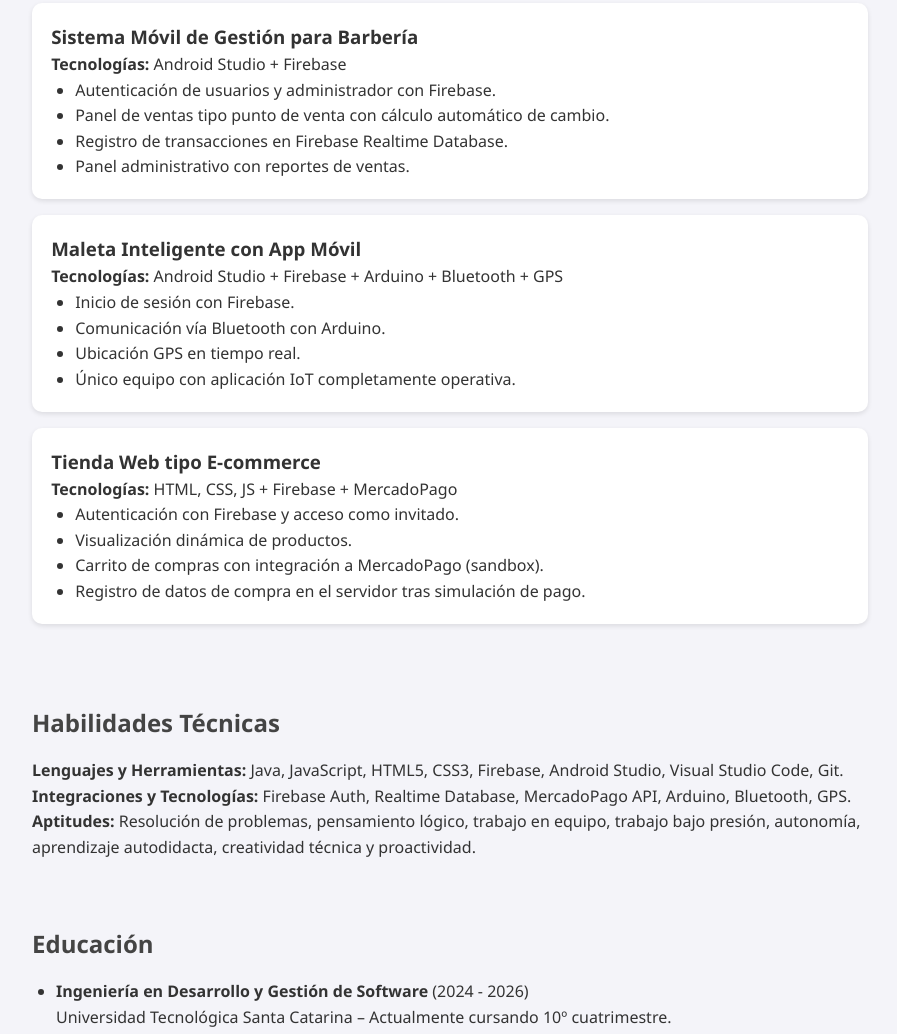
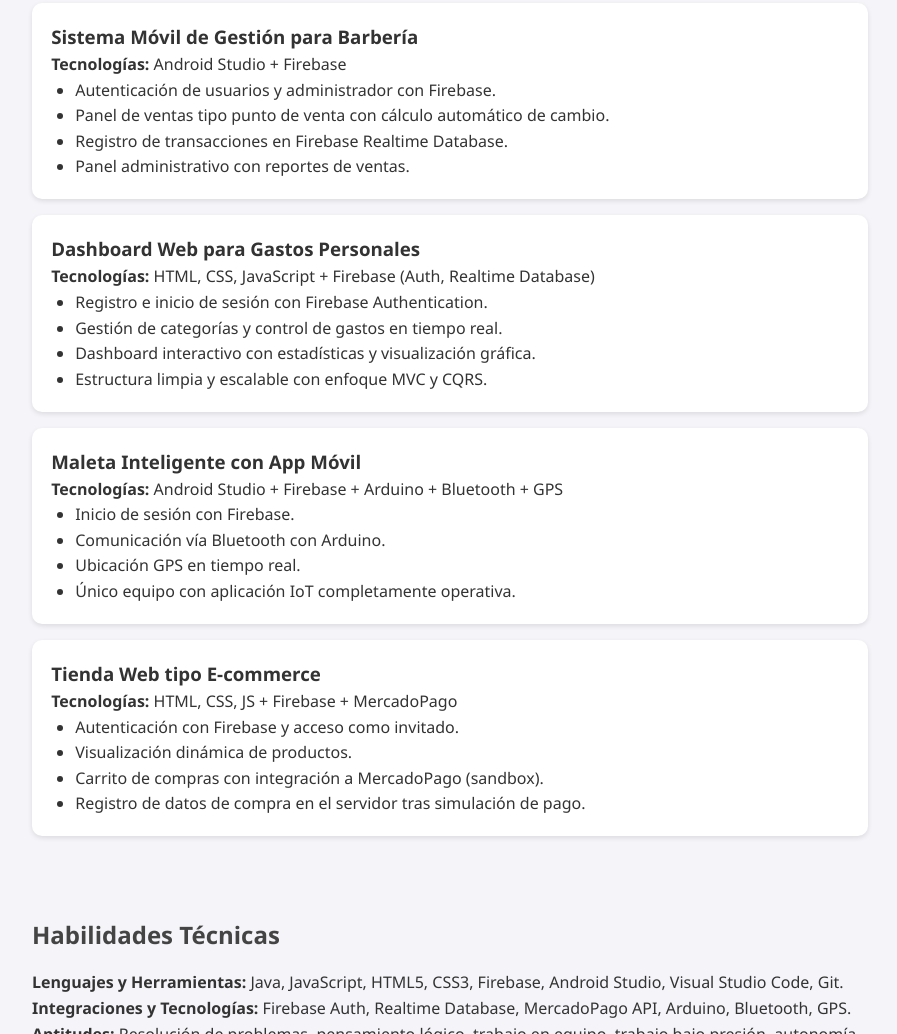
Before and after one commit to palacios-2004/EduardoPalacios, a plain HTML site: page index.html in a window 1280 px wide. Shown: the part 998-2032 px from the top of the page, without its empty margins (190-1087 px from the left). Drawn offline with Linux system fonts and the light colour scheme.

Commit message:
Actualizo index con nueva información

```diff
--- a/index.html
+++ b/index.html
@@ -68,6 +68,17 @@
     </div>
 
     <div class="proyecto">
+      <h3>Dashboard Web para Gastos Personales</h3>
+      <p><strong>Tecnologías:</strong> HTML, CSS, JavaScript + Firebase (Auth, Realtime Database)</p>
+      <ul>
+        <li>Registro e inicio de sesión con Firebase Authentication.</li>
+        <li>Gestión de categorías y control de gastos en tiempo real.</li>
+        <li>Dashboard interactivo con estadísticas y visualización gráfica.</li>
+        <li>Estructura limpia y escalable con enfoque MVC y CQRS.</li>
+      </ul>
+    </div>
+
+    <div class="proyecto">
       <h3>Maleta Inteligente con App Móvil</h3>
       <p><strong>Tecnologías:</strong> Android Studio + Firebase + Arduino + Bluetooth + GPS</p>
       <ul>
```
